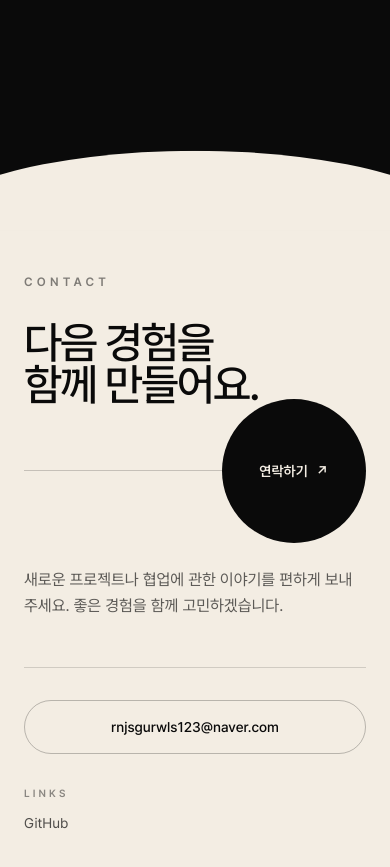
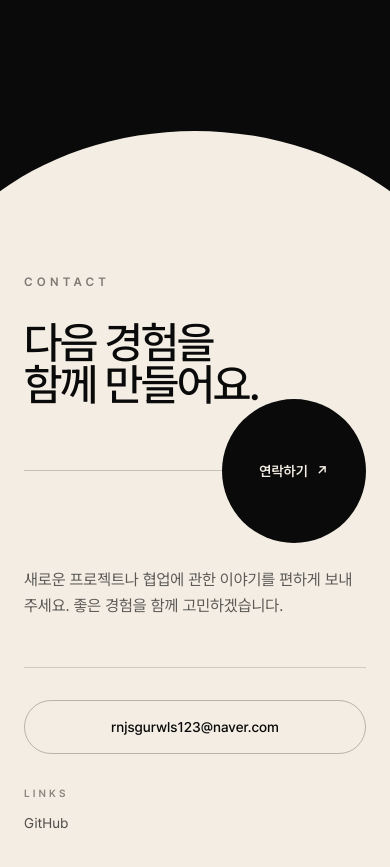
Before and after one commit to blueiz920/hyeokjinsss, a Next.js app: page / in a window 390 px wide. Shown: the part 6420-7287 px from the top of the page. Built offline with nearby package versions, Linux system fonts and the light colour scheme.

Commit message:
feat: 푸터 굴곡 인터랙션 적용

```diff
--- a/app/globals.css
+++ b/app/globals.css
@@ -55,11 +55,28 @@ html::-webkit-scrollbar {
     inset-inline: 0;
     top: 0;
     z-index: 0;
-    height: clamp(5rem, 10vw, 9rem);
+    height: 10vh;
+    overflow: hidden;
+    pointer-events: none;
+    transform: translateY(-100%);
+    will-change: height;
+  }
+
+  .site-footer-curve-shape {
+    position: absolute;
+    left: 50%;
+    top: 0;
+    width: 150%;
+    height: 750%;
+    border-radius: 50%;
     background: #f3ede3;
-    clip-path: ellipse(70% 100% at 50% 100%);
-    pointer-events: none;
-    transform: translateY(-54%);
+    transform: translateX(-50%);
+  }
+
+  @media (max-width: 720px) {
+    .site-footer-curve {
+      height: 7.5vh;
+    }
   }
 
   .site-footer-action {
@@ -804,6 +821,10 @@ html::-webkit-scrollbar {
     transform: none !important;
     transition: none;
   }
+
+  .site-footer-curve {
+    will-change: auto;
+  }
 }
 
 @layer utilities {
--- a/components/layout/Footer.tsx
+++ b/components/layout/Footer.tsx
@@ -1,10 +1,52 @@
+"use client";
+
+import { useEffect, useRef } from "react";
 import { portfolio } from "@/data/portfolio";
+import { useScrollRuntime } from "@/hooks/useScrollRuntime";
+import { initFooterCurve } from "@/lib/animation/footerCurve";
 import { Container } from "./Container";
 
 export const Footer = () => {
+  const footerRef = useRef<HTMLElement | null>(null);
+  const curveRef = useRef<HTMLDivElement | null>(null);
+  const { prefersReducedMotion } = useScrollRuntime();
+
+  useEffect(() => {
+    const footer = footerRef.current;
+    const curve = curveRef.current;
+    if (!footer || !curve || prefersReducedMotion) return;
+
+    let isActive = true;
+    let cleanupMotion: (() => void) | null = null;
+
+    void initFooterCurve({ footer, curve })
+      .then((cleanup) => {
+        if (!isActive) {
+          cleanup();
+          return;
+        }
+
+        cleanupMotion = cleanup;
+      })
+      .catch((error) => {
+        if (!isActive) return;
+        console.error(
+          "Footer curve motion failed; using the static curve.",
+          error,
+        );
+      });
+
+    return () => {
+      isActive = false;
+      cleanupMotion?.();
+    };
+  }, [prefersReducedMotion]);
+
   return (
-    <footer id="contact" className="site-footer">
-      <div className="site-footer-curve" aria-hidden="true" />
+    <footer ref={footerRef} id="contact" className="site-footer">
+      <div ref={curveRef} className="site-footer-curve" aria-hidden="true">
+        <div className="site-footer-curve-shape" />
+      </div>
 
       <Container className="relative z-10 pb-10 pt-20 md:pb-12 md:pt-28">
         <div className="space-y-8 md:space-y-10">
--- /dev/null
+++ b/lib/animation/footerCurve.ts
@@ -0,0 +1,36 @@
+import { loadGsap } from "@/lib/gsap/loadGsap";
+
+type FooterCurveOptions = {
+  footer: HTMLElement;
+  curve: HTMLElement;
+};
+
+// 푸터 진입률에 맞춰 타원 클리핑 높이를 줄여 곡면을 평평하게 만든다.
+export const initFooterCurve = async ({
+  footer,
+  curve,
+}: FooterCurveOptions) => {
+  const { gsap, ScrollTrigger } = await loadGsap();
+
+  gsap.set(curve, { willChange: "height" });
+
+  const tween = gsap.to(curve, {
+    height: 0,
+    ease: "none",
+    scrollTrigger: {
+      trigger: footer,
+      start: "top bottom",
+      end: "top top",
+      scrub: true,
+      invalidateOnRefresh: true,
+    },
+  });
+
+  requestAnimationFrame(() => ScrollTrigger.refresh());
+
+  return () => {
+    tween.scrollTrigger?.kill();
+    tween.kill();
+    gsap.set(curve, { clearProps: "height,willChange" });
+  };
+};
```
